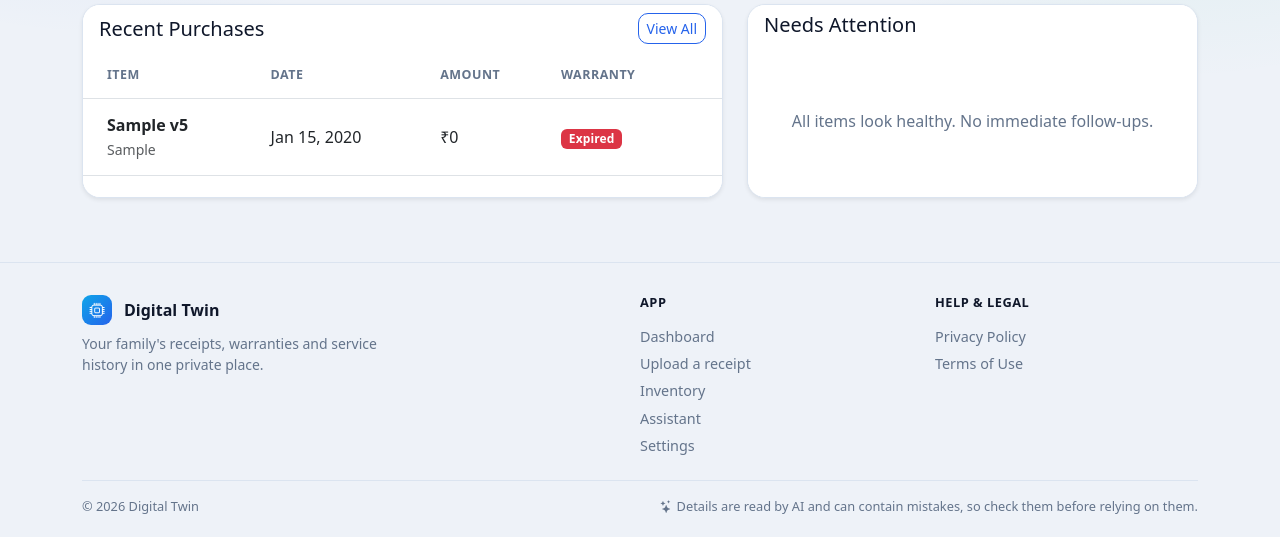
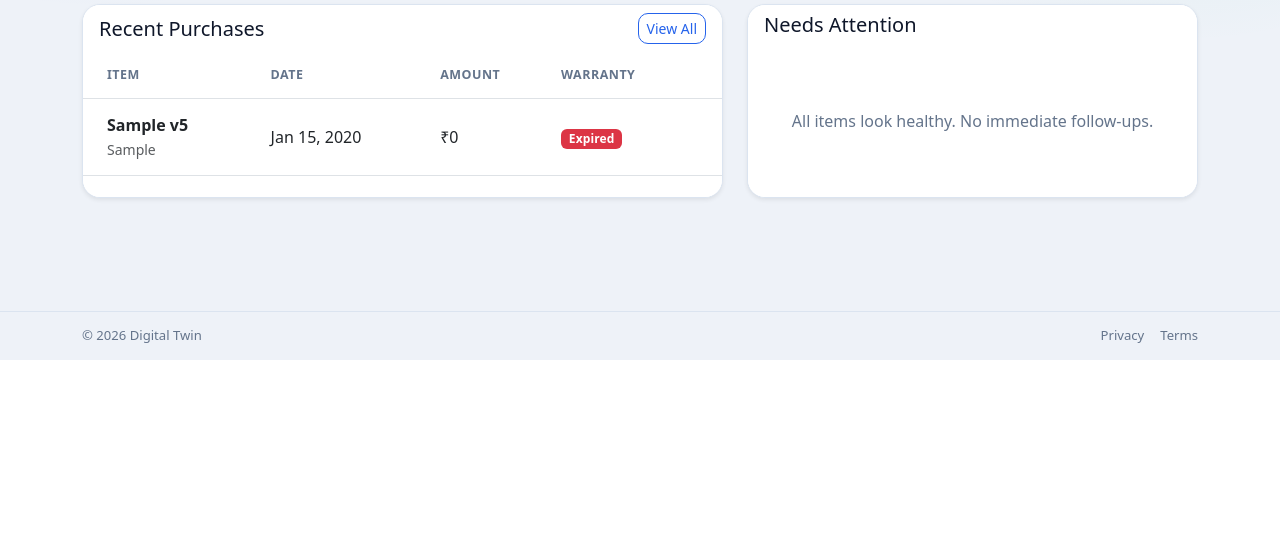
Before and after one commit to soham-raddi/warranty-app, a Flask app: page / in a window 1280 px wide. Shown: the part 440-977 px from the top of the page. After the commit the page ends 800 px from the top, so only its background shows below. Run offline with Flask 3, Linux system fonts and the light colour scheme; the visitor is signed in with stand-in values (Sample User, id 1); tables that the repository leaves empty hold one stand-in row (values such as "Sample post"); grey boxes marked "Sample" are stand-in pictures; some libraries are stand-ins or nearby versions.

Commit message:
Make the footer a single small line with legal links

```diff
--- a/public/static/css/index.css
+++ b/public/static/css/index.css
@@ -1514,74 +1514,28 @@ body[data-theme="dark"] .modal-content .btn-close {
 .app-footer {
     border-top: 1px solid var(--line);
     color: var(--ink-500);
-    margin-top: 1rem;
-    padding: 2rem 0 1.25rem;
-}
-
-.app-footer-grid {
-    display: grid;
-    gap: 1.5rem 2rem;
-    grid-template-columns: minmax(0, 2fr) repeat(2, minmax(0, 1fr));
-}
-
-.app-footer-about {
-    max-width: 340px;
-}
-
-.app-footer .brand-link {
-    color: var(--ink-900);
-}
-
-.brand-icon.brand-icon-sm {
-    border-radius: 9px;
-    font-size: 0.95rem;
-    height: 30px;
-    width: 30px;
-}
-
-.app-footer-heading {
-    color: var(--ink-900);
-    font-size: 0.8rem;
-    font-weight: 700;
-    letter-spacing: 0.04em;
-    margin-bottom: 0.6rem;
-    text-transform: uppercase;
+    font-size: 0.82rem;
+    padding: 0.9rem 0;
+}
+
+.app-footer-inner {
+    align-items: center;
+    display: flex;
+    flex-wrap: wrap;
+    gap: 0.4rem 1rem;
+    justify-content: space-between;
 }
 
 .app-footer-links {
     display: flex;
-    flex-direction: column;
-    gap: 0.35rem;
+    gap: 1rem;
 }
 
 .app-footer-links a {
     color: var(--ink-500);
-    font-size: 0.9rem;
     text-decoration: none;
-    width: fit-content;
 }
 
 .app-footer-links a:hover {
     color: var(--brand);
 }
-
-.app-footer-bottom {
-    border-top: 1px solid var(--line);
-    display: flex;
-    flex-wrap: wrap;
-    font-size: 0.8rem;
-    gap: 0.5rem 1.5rem;
-    justify-content: space-between;
-    margin-top: 1.5rem;
-    padding-top: 1rem;
-}
-
-@media (max-width: 575.98px) {
-    .app-footer-grid {
-        grid-template-columns: 1fr 1fr;
-    }
-
-    .app-footer-about {
-        grid-column: 1 / -1;
-    }
-}
--- a/templates/base.html
+++ b/templates/base.html
@@ -12,7 +12,7 @@
     <title>{% block title %}Digital Twin{% endblock %}</title>
     <link href="https://cdn.jsdelivr.net/npm/bootstrap@5.3.0/dist/css/bootstrap.min.css" rel="stylesheet">
     <link rel="stylesheet" href="https://cdn.jsdelivr.net/npm/bootstrap-icons@1.10.5/font/bootstrap-icons.css">
-    <link rel="stylesheet" href="{{ url_for('static', filename='css/index.css') }}?v=20261024-2">
+    <link rel="stylesheet" href="{{ url_for('static', filename='css/index.css') }}?v=20261024-3">
 </head>
 <body class="app-body" data-accent="{{ ui.accent_color }}" data-density="{{ ui.density }}" data-reduced-motion="{{ ui.reduced_motion }}" data-theme-mode="{{ ui.theme_mode }}" data-role="{{ current_role or '' }}" data-max-upload="{{ max_upload_bytes }}">
     <script>
@@ -93,36 +93,13 @@
     </main>
 
     <footer class="app-footer">
-        <div class="container">
-            <div class="app-footer-grid">
-                <div class="app-footer-about">
-                    <a class="brand-link" href="{{ url_for('pages.dashboard_page') }}">
-                        <span class="brand-icon brand-icon-sm"><i class="bi bi-cpu"></i></span>
-                        <span class="fw-bold">Digital Twin</span>
-                    </a>
-                    <p class="small mb-0 mt-2">Your family's receipts, warranties and service history in one private place.</p>
-                </div>
-                {% if current_user %}
-                <nav class="app-footer-links" aria-label="App">
-                    <h2 class="app-footer-heading">App</h2>
-                    <a href="{{ url_for('pages.dashboard_page') }}">Dashboard</a>
-                    <a href="{{ url_for('pages.upload_page') }}">Upload a receipt</a>
-                    <a href="{{ url_for('pages.inventory_page') }}">Inventory</a>
-                    <a href="{{ url_for('pages.assistant_page') }}">Assistant</a>
-                    <a href="{{ url_for('pages.settings_page') }}">Settings</a>
-                </nav>
-                {% endif %}
-                <nav class="app-footer-links" aria-label="Help and legal">
-                    <h2 class="app-footer-heading">Help &amp; legal</h2>
-                    <a href="{{ url_for('pages.privacy_page') }}">Privacy Policy</a>
-                    <a href="{{ url_for('pages.terms_page') }}">Terms of Use</a>
-                    {% if contact_email %}<a href="mailto:{{ contact_email }}">Contact us</a>{% endif %}
-                </nav>
-            </div>
-            <div class="app-footer-bottom">
-                <span>&copy; {{ current_year }} Digital Twin</span>
-                <span><i class="bi bi-stars me-1"></i>Details are read by AI and can contain mistakes, so check them before relying on them.</span>
-            </div>
+        <div class="container app-footer-inner">
+            <span>&copy; {{ current_year }} Digital Twin</span>
+            <nav class="app-footer-links" aria-label="Legal">
+                <a href="{{ url_for('pages.privacy_page') }}">Privacy</a>
+                <a href="{{ url_for('pages.terms_page') }}">Terms</a>
+                {% if contact_email %}<a href="mailto:{{ contact_email }}">Contact</a>{% endif %}
+            </nav>
         </div>
     </footer>
 
@@ -153,7 +130,7 @@
     <script src="https://cdn.jsdelivr.net/npm/bootstrap@5.3.0/dist/js/bootstrap.bundle.min.js"></script>
     <script src="https://cdn.jsdelivr.net/npm/marked@12.0.2/marked.min.js"></script>
     <script src="https://cdn.jsdelivr.net/npm/dompurify@3.1.6/dist/purify.min.js"></script>
-    <script src="{{ url_for('static', filename='js/index.js') }}?v=20261024-2"></script>
+    <script src="{{ url_for('static', filename='js/index.js') }}?v=20261024-3"></script>
     {% block scripts %}{% endblock %}
 </body>
 </html>
```
